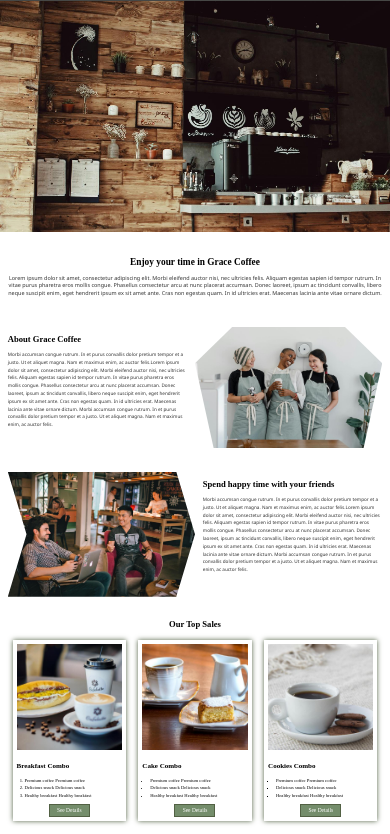
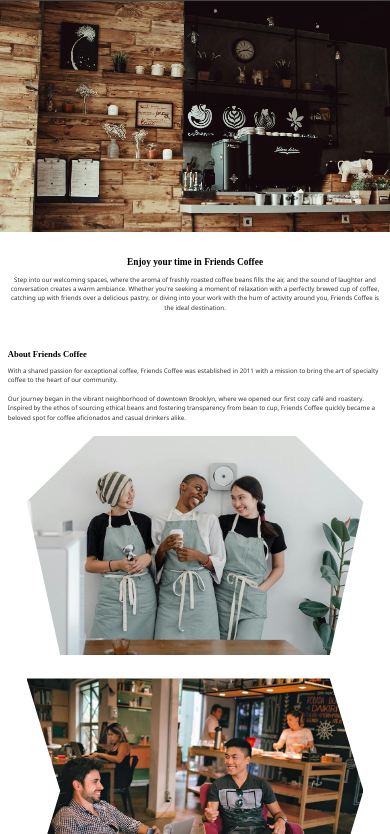
Before and after one commit to Gracefye/feng-ye-a2, a plain HTML site: page index.html in a window 390 px wide. Shown: the part 47-881 px from the top of the page. Drawn offline with Linux system fonts and the light colour scheme.

Commit message:
Final version

```diff
--- a/css/index.css
+++ b/css/index.css
@@ -163,9 +163,12 @@ main {
   width: 100%;
 }
 
-.cardInfo ul,
 .cardInfo ol {
-  padding-left: 2vw;
+  padding-left: 3vw;
+}
+
+.cardInfo ul{
+  padding-left: 4vw;
 }
 
 .disc li {
@@ -180,7 +183,6 @@ main {
   width: 10vw;
   height: 3vw;
   line-height: 3vw;
-  border: 1px solid #526144;
   background-color: #748d6b;
   color: #fff;
   align-self: center;
@@ -234,3 +236,58 @@ footer {
 footer a:hover {
   color: #eee;
 }
+
+/* Media queries for making pages responsive */
+
+@media only screen and (max-width: 767px) {
+
+  .mainMenu a {
+    font-size: 2vw;
+    margin-right: 2vw;
+  }
+
+  .subMenu>li>a {
+    font-size: 1.6vw;
+  }
+
+  .firstSection p,
+  .secondSection p,
+  .thirdSection p {
+    font-size: 1.6vw;
+    line-height: 2.4vw;
+  }
+
+  .secondSection,
+  .thirdSection {
+    display: flex;
+    flex-direction: column;
+    align-items: center;
+    gap: 2vw;
+  }
+
+  .secondSection img,
+  .thirdSection img {
+    width: 90%;
+  }
+
+  .cardList {
+    display: flex;
+    flex-direction: column;
+    align-items: center;
+    gap: 4vw;
+  }
+
+  .cardDetail {
+    width: 80%;
+  }
+
+  .cardInfo li{
+    font-size: 1.4vw;
+  }
+
+
+  .button {
+   padding: 1vw 5vw;
+    font-size: 2vw;
+  }
+}
--- a/css/normalize.css
+++ b/css/normalize.css
@@ -1,3 +1,5 @@
+/* Feng Ye 8883843 */
+
 body {
   margin: 0;
   font-size: 1.2vw;
--- a/index.html
+++ b/index.html
@@ -5,7 +5,7 @@
 <head>
   <meta charset="UTF-8">
   <meta name="viewport" content="width=device-width, initial-scale=1.0">
-  <title>Grace Coffee</title>
+  <title>Friends Coffee</title>
   <link rel="icon" href="./images/icon.png">
   <link rel="stylesheet" href="./css/normalize.css">
   <link rel="stylesheet" href="./css/index.css">
@@ -40,26 +40,25 @@
 
       <!-- first section: welcome infomation -->
       <section class="firstSection">
-        <h1>Enjoy your time in Grace Coffee</h1>
-        <p>Lorem ipsum dolor sit amet, consectetur adipiscing elit. Morbi eleifend auctor nisi, nec ultricies felis.
-          Aliquam egestas sapien id tempor rutrum. In vitae purus pharetra eros mollis congue. Phasellus consectetur
-          arcu at nunc placerat accumsan. Donec laoreet, ipsum ac tincidunt convallis, libero neque suscipit enim, eget
-          hendrerit ipsum ex sit amet ante. Cras non egestas quam. In id ultricies erat. Maecenas lacinia ante vitae
-          ornare dictum. </p>
+        <h1>Enjoy your time in Friends Coffee</h1>
+        <p>Step into our welcoming spaces, where the aroma of freshly roasted coffee beans fills the air, and the sound
+          of laughter and conversation creates a warm ambiance. Whether you're seeking a moment of relaxation with a
+          perfectly brewed cup of coffee, catching up with friends over a delicious pastry, or diving into your work
+          with the hum of activity around you, Friends Coffee is the ideal destination. </p>
       </section>
 
       <!-- second section: about infomation -->
       <section class="secondSection" id="about">
         <div class="infoDesc">
-          <h2>About Grace Coffee</h2>
-          <p>Morbi accumsan congue rutrum. In et purus convallis dolor pretium tempor et a justo. Ut et
-            aliquet magna. Nam et maximus enim, ac auctor felis.Lorem ipsum dolor sit amet, consectetur adipiscing elit.
-            Morbi eleifend auctor nisi, nec ultricies felis. Aliquam egestas sapien id tempor rutrum. In vitae purus
-            pharetra eros mollis congue. Phasellus consectetur arcu at nunc placerat accumsan. Donec laoreet, ipsum ac
-            tincidunt convallis, libero neque suscipit enim, eget hendrerit ipsum ex sit amet ante. Cras non egestas
-            quam.
-            In id ultricies erat. Maecenas lacinia ante vitae ornare dictum. Morbi accumsan congue rutrum. In et purus
-            convallis dolor pretium tempor et a justo. Ut et aliquet magna. Nam et maximus enim, ac auctor felis.</p>
+          <h2>About Friends Coffee</h2>
+          <p>With a shared passion for exceptional coffee, Friends Coffee was established in 2011 with a mission to
+            bring the art of specialty coffee to the heart of our community.
+
+            <br><br>Our journey began in the vibrant neighborhood of downtown Brooklyn, where we opened our first cozy
+            café and
+            roastery. Inspired by the ethos of sourcing ethical beans and fostering transparency from bean to cup,
+            Friends Coffee quickly became a beloved spot for coffee aficionados and casual drinkers alike.
+          </p>
         </div>
         <img src="./images/about.jpeg" alt="three smiling women">
       </section>
@@ -69,14 +68,13 @@
         <img src="./images/show.jpeg" alt="two friends chatting">
         <div class="infoDesc">
           <h2>Spend happy time with your friends</h2>
-          <p>Morbi accumsan congue rutrum. In et purus convallis dolor pretium tempor et a justo. Ut et
-            aliquet magna. Nam et maximus enim, ac auctor felis.Lorem ipsum dolor sit amet, consectetur adipiscing elit.
-            Morbi eleifend auctor nisi, nec ultricies felis. Aliquam egestas sapien id tempor rutrum. In vitae purus
-            pharetra eros mollis congue. Phasellus consectetur arcu at nunc placerat accumsan. Donec laoreet, ipsum ac
-            tincidunt convallis, libero neque suscipit enim, eget hendrerit ipsum ex sit amet ante. Cras non egestas
-            quam.
-            In id ultricies erat. Maecenas lacinia ante vitae ornare dictum. Morbi accumsan congue rutrum. In et purus
-            convallis dolor pretium tempor et a justo. Ut et aliquet magna. Nam et maximus enim, ac auctor felis.</p>
+          <p>Our cozy cafes provide the perfect backdrop for cherished gatherings with your nearest and dearest. Whether
+            you're catching up with old friends, bonding over shared interests, or simply enjoying each other's company,
+            Friends Coffee is the ideal setting for making lasting memories. With our carefully crafted beverages,
+            delicious treats, and comfortable seating, you'll find yourself immersed in laughter and conversation,
+            surrounded by the warmth of friendship. <br><br>So why not gather your friends, head to Friends Coffee, and
+            create
+            moments that you'll treasure forever?</p>
         </div>
       </section>
 
@@ -88,9 +86,9 @@
             <div class="cardInfo">
               <h3>Breakfast Combo</h3>
               <ol>
-                <li>Premium coffee Premium coffee</li>
-                <li>Delicious snack Delicious snack</li>
-                <li>Healthy breakfast Healthy breakfast</li>
+                <li>hearty selection of freshly baked pastries</li>
+                <li>a cup ofenergizing coffee</li>
+                <li>offers in the morning</li>
               </ol>
             </div>
             <a href="./menu.html" class="button">See Details</a>
@@ -100,9 +98,9 @@
             <div class="cardInfo">
               <h3>Cake Combo</h3>
               <ul class="disc">
-                <li>Premium coffee Premium coffee</li>
-                <li>Delicious snack Delicious snack</li>
-                <li>Healthy breakfast Healthy breakfast</li>
+                <li>a tempting array of decadent cakes</li>
+                <li>a steaming cup of your favorite coffee or tea</li>
+                <li>a choice of nutritious sides</li>
               </ul>
             </div>
             <a href="./menu.html" class="button">See Details</a>
@@ -112,9 +110,9 @@
             <div class="cardInfo">
               <h3>Cookies Combo</h3>
               <ul class="square">
-                <li>Premium coffee Premium coffee</li>
-                <li>Delicious snack Delicious snack</li>
-                <li>Healthy breakfast Healthy breakfast</li>
+                <li>delightful assortment of homemade cookies</li>
+                <li>a refreshing beverage of your choice</li>
+                <li>perfect for an afternoon treat</li>
               </ul>
             </div>
             <a href="./menu.html" class="button">See Details</a>
```
Also changed, not shown: css/menu.css (+40 -1 lines), menu.html (+42 -38 lines), 2 other files.
